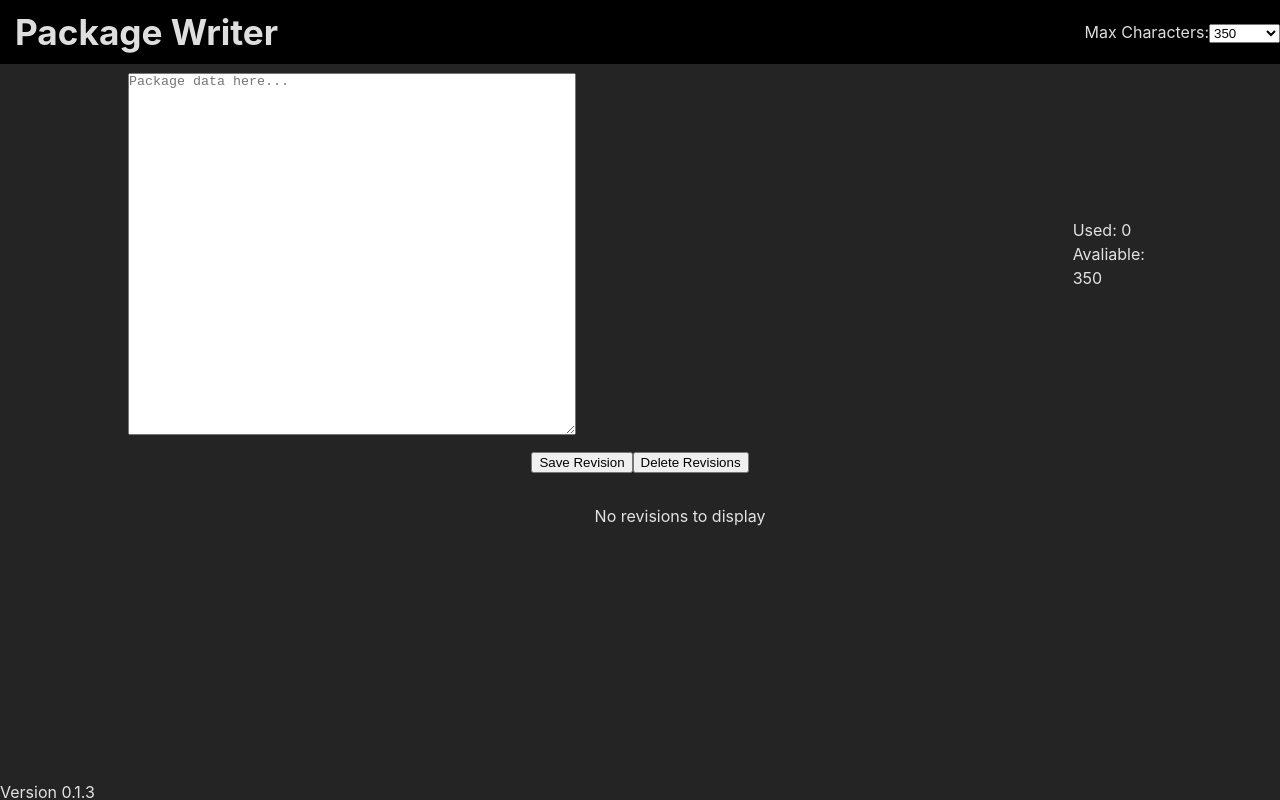
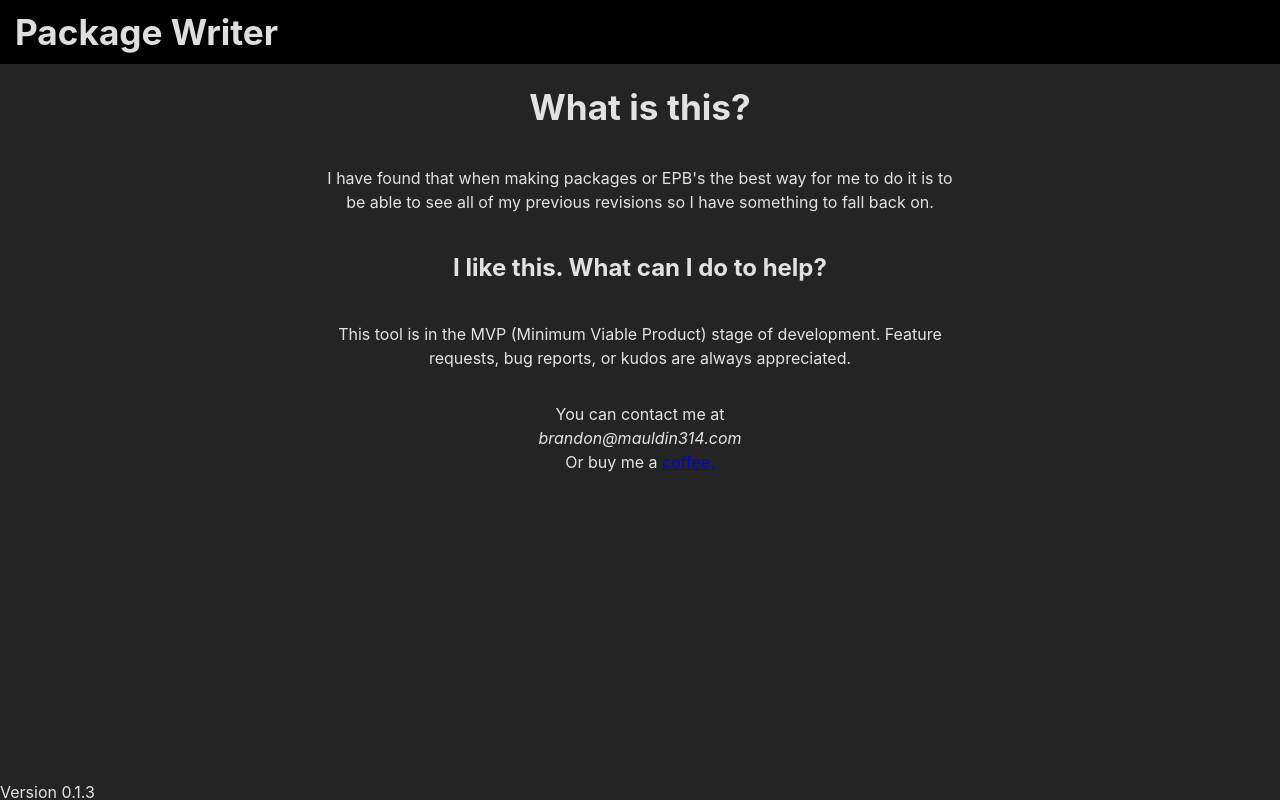
Before and after one commit to chesspro13/package_writer, a React (Vite) app: page /about in a window 1280 px wide. Built offline with nearby package versions, Linux system fonts and the light colour scheme; the HTML template or start-up script is replaced by a standard one.

Commit message:
Added about page

```diff
--- a/src/App.tsx
+++ b/src/App.tsx
@@ -5,30 +5,21 @@ import EditorBody from "./Editor/editor-body";
 import RevisionElement from "./RevisionControl/RevisionElement";
 import NavigationBar from "./NavigationBar/nav";
 
+import { BrowserRouter, Routes, Route } from "react-router-dom";
+import MainEditor from "./pages/MainEditor";
+import About from "./pages/About";
+
 function App() {
-  const [revisions, setRevisions] = useState([""]);
-  const [output, setOutput] = useState("");
-  const [characterLimit, setCharacterLimit] = useState(350);
-
   return (
-    <>
-      <NavigationBar setCharacterLimit={setCharacterLimit} />
-      <div className="body">
-        <EditorBody output_setter={setOutput} characterLimit={characterLimit} />
-        <RevisionButtons
-          revisions={revisions}
-          updateRevisions={setRevisions}
-          output={output}
-        />
-        <RevisionElement
-          revisions={revisions}
-          characterLimit={characterLimit}
-        />
-        <footer>
-          <div>Version 0.1.3</div>
-        </footer>
-      </div>
-    </>
+    <div>
+      <BrowserRouter>
+        <Routes>
+          <Route index element={<MainEditor />} />
+          <Route path="/home" element={<MainEditor />} />
+          <Route path="/about" element={<About />} />
+        </Routes>
+      </BrowserRouter>
+    </div>
   );
 }
 
--- a/src/NavigationBar/NavigationBar.css
+++ b/src/NavigationBar/NavigationBar.css
@@ -12,6 +12,11 @@
   width: 50px;
 }
 
+#logo {
+  all: unset;
+  cursor: pointer;
+}
+
 #header {
   margin-left: 15px;
 }
@@ -20,6 +25,14 @@
   display: flex;
   justify-content: space-between;
   border: 1px solid burlywood;
+}
+
+.nav_button_group {
+  display: flex;
+}
+
+.about_button {
+  margin: 10px;
 }
 
 .nav_filler {
--- a/src/NavigationBar/nav.tsx
+++ b/src/NavigationBar/nav.tsx
@@ -1,17 +1,15 @@
 import Navbar from "react-bootstrap/Navbar";
 import "./NavigationBar.css";
+import { Link } from "react-router-dom";
 // import "../../node_modules/bootstrap/dist/css/bootstrap.min.css";
-
+import { Button } from "react-bootstrap";
 interface navInterface {
   setCharacterLimit: React.Dispatch<React.SetStateAction<number>>;
+  showCharacters: boolean;
 }
 
-function NavigationBar(props: navInterface) {
+function characterSelector(props: navInterface) {
   return (
-    <div className="nav_filler">
-      <Navbar sticky="top" id="header">
-        <h1>Package Writer</h1>
-      </Navbar>
     <div>
       Max Characters:
       <select
@@ -25,6 +23,29 @@ function NavigationBar(props: navInterface) {
         <option value={700}>700</option>
         <option value={-1}>No Limit</option>
       </select>
+      <Link to="/about">
+        <Button className="about_button">About</Button>
+      </Link>
+    </div>
+  );
+}
+
+function doNothing() {
+  return <p></p>;
+}
+
+function NavigationBar(props: navInterface) {
+  return (
+    <div className="nav_filler">
+      <Navbar sticky="top" id="header">
+        <h1>
+          <a href="/" id="logo">
+            Package Writer{" "}
+          </a>
+        </h1>
+      </Navbar>
+      <div className="nav_button_group">
+        {props.showCharacters ? characterSelector(props) : doNothing()}
       </div>
     </div>
   );
--- /dev/null
+++ b/src/pages/About.tsx
@@ -0,0 +1,35 @@
+import { useState } from "react";
+import NavigationBar from "../NavigationBar/nav";
+import "./about.css";
+
+function About() {
+  const [a, doA] = useState(0);
+  return (
+    <>
+      <NavigationBar setCharacterLimit={doA} showCharacters={false} />
+      <div className="explination">
+        <h1>What is this?</h1>
+        <p>
+          I have found that when making packages or EPB's the best way for me to
+          do it is to be able to see all of my previous revisions so I have
+          something to fall back on.
+        </p>
+        <h2>I like this. What can I do to help?</h2>
+        <p>
+          This tool is in the MVP (Minimum Viable Product) stage of development.
+          Feature requests, bug reports, or kudos are always appreciated.
+        </p>
+        <p>
+          You can contact me at <address>brandon@mauldin314.com</address>
+          Or buy me a{" "}
+          <a href="https://www.buymeacoffee.com/bmauldin">coffee.</a>
+        </p>
+      </div>
+      <footer>
+        <div>Version 0.1.3</div>
+      </footer>
+    </>
+  );
+}
+
+export default About;
--- /dev/null
+++ b/src/pages/MainEditor.tsx
@@ -0,0 +1,38 @@
+import "../App.css";
+import { useState } from "react";
+import RevisionButtons from "../RevisionControl/revision-buttons";
+import EditorBody from "../Editor/editor-body";
+import RevisionElement from "../RevisionControl/RevisionElement";
+import NavigationBar from "../NavigationBar/nav";
+
+function MainEditor() {
+  const [revisions, setRevisions] = useState([""]);
+  const [output, setOutput] = useState("");
+  const [characterLimit, setCharacterLimit] = useState(350);
+
+  return (
+    <>
+      <NavigationBar
+        setCharacterLimit={setCharacterLimit}
+        showCharacters={true}
+      />
+      <div className="body">
+        <EditorBody output_setter={setOutput} characterLimit={characterLimit} />
+        <RevisionButtons
+          revisions={revisions}
+          updateRevisions={setRevisions}
+          output={output}
+        />
+        <RevisionElement
+          revisions={revisions}
+          characterLimit={characterLimit}
+        />
+        <footer>
+          <div>Version 0.1.3</div>
+        </footer>
+      </div>
+    </>
+  );
+}
+
+export default MainEditor;
--- /dev/null
+++ b/src/pages/about.css
@@ -0,0 +1,11 @@
+.explination {
+  display: flex;
+  flex-direction: column;
+  align-items: center;
+  justify-content: space-around;
+}
+
+p {
+  width: 50vw;
+  text-align: center;
+}
```
Also changed, not shown: package.json (+4 -3 lines), 2 other files (tests, documents, lock files or other folders). Lines whose indentation alone changed are shown as unchanged.
